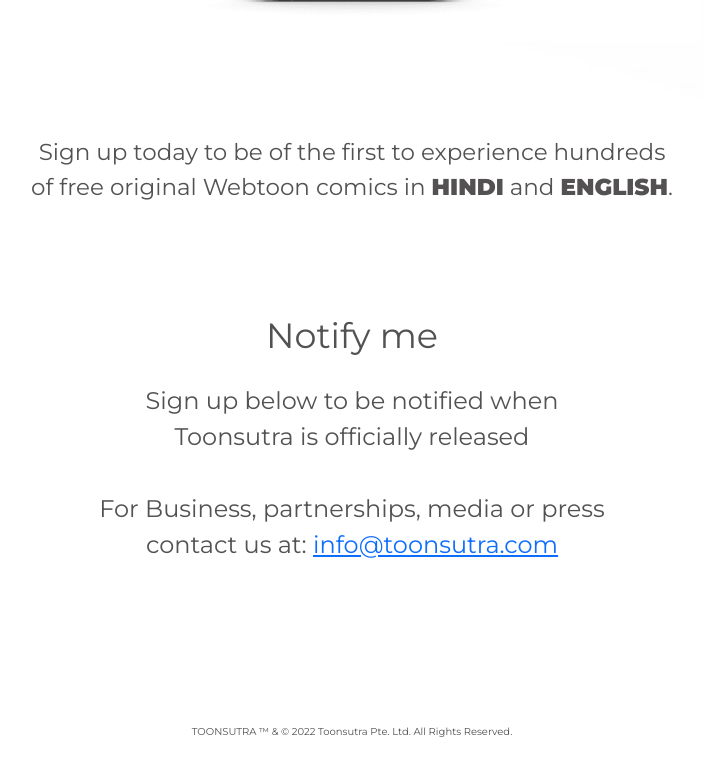
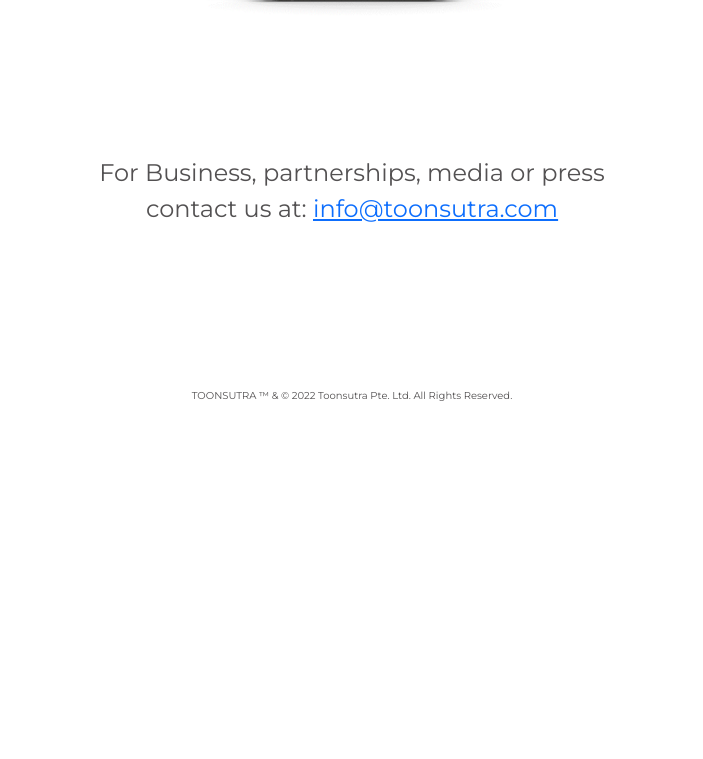
Before and after one commit to YuvrajSingh808/oldWeb, a plain HTML site: page index.html in a window 1280 px wide. Shown: the part 2820-3579 px from the top of the page, without its empty margins (288-991 px from the left). After the commit the page ends 3243 px from the top, so only its background shows below. Drawn offline with nearby package versions, Linux system fonts and the light colour scheme.

Commit message:
fixed index

```diff
--- a/index.html
+++ b/index.html
@@ -119,20 +119,7 @@
         <!-- NOTIFY start -->
         <div class="row notify">
           <div class="col-10 col-xl-9 mx-auto">
-            <div class="row text-center notify_txt2">
-              <p>Sign up today to be of the first to experience hundreds<br>
-                of free original Webtoon comics in <strong>HINDI</strong> and <strong>ENGLISH</strong>.</p>
-            </div>
-            <div class="row text-center">
-              <figure>
-                <img class="mail_icon" src="assets/04_mail.svg" alt="" />
-              </figure>
-            </div>
-            <div class="row email_txt text-center">
-              <span class="notify_txt">Notify me</span><br>
-              <p>Sign up below to be notified when <br>
-                Toonsutra is officially released</p>
-            </div>
+
             <div class="row email_txt2 txt-center">
               <p>For Business, partnerships, media or press <br> contact us at: <a
                   href="mailto:info@toonsutra.com">info@toonsutra.com</a></p>
```
